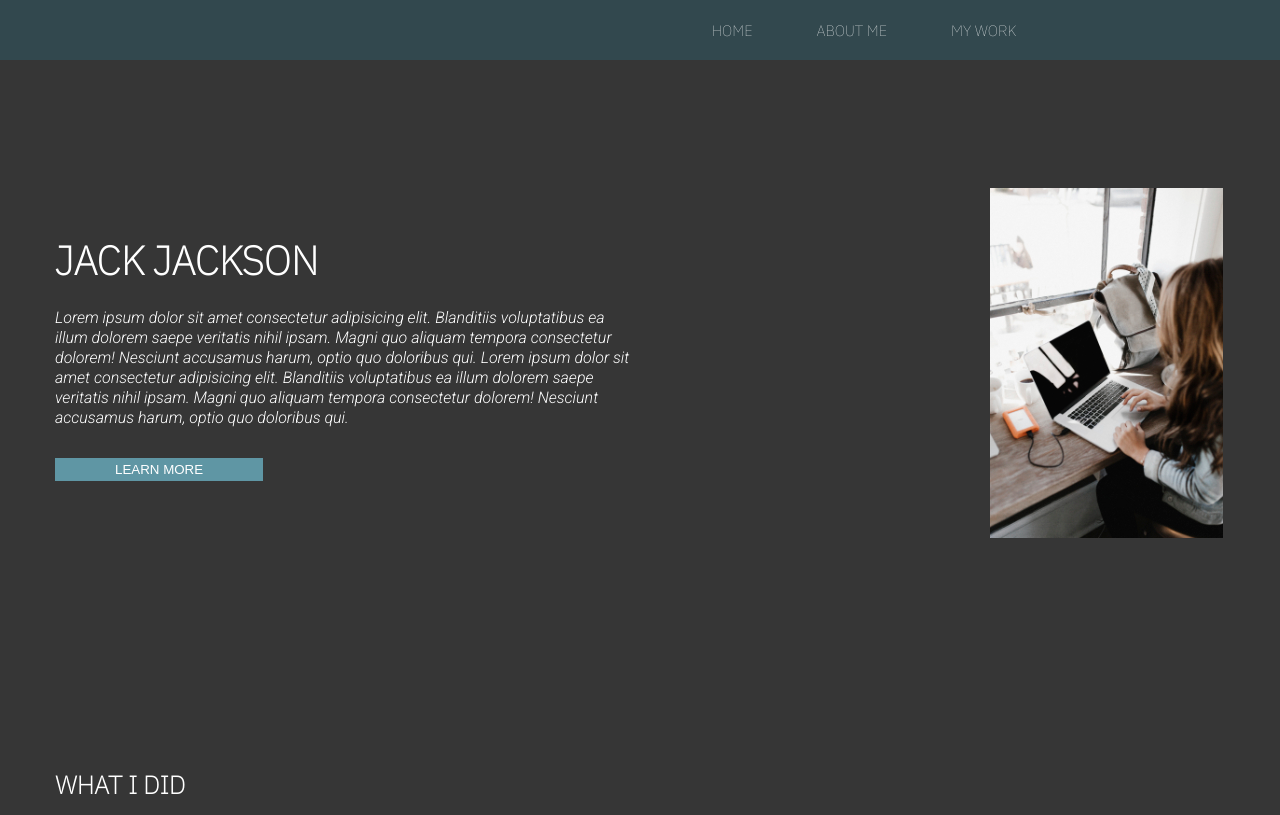
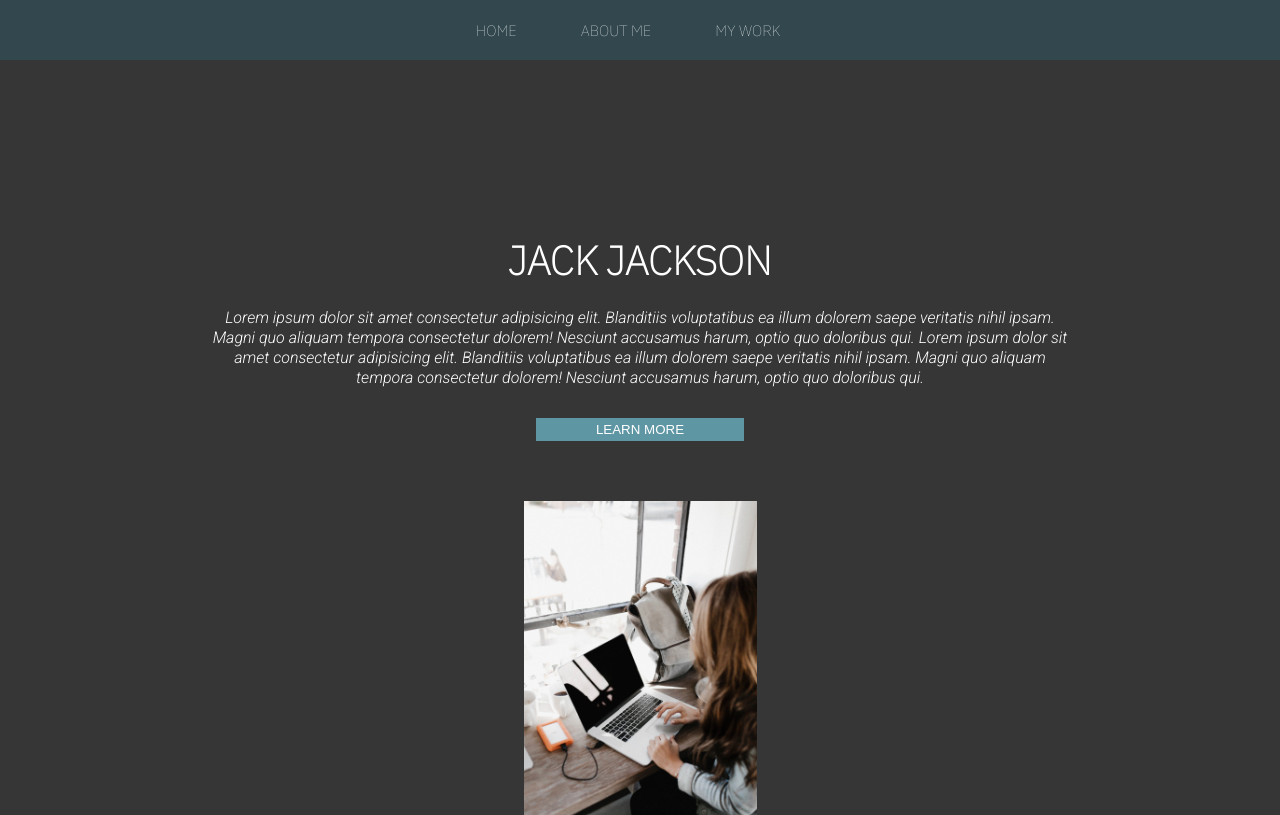
Before and after one commit to kokky02/JACK_JACKSON, a plain HTML site: page src/index.html in a window 1280 px wide. Shown: the top 815 px of the page. Drawn offline with Linux system fonts and the light colour scheme.

Commit message:
responzivita

```diff
--- a/src/index.html
+++ b/src/index.html
@@ -110,6 +110,10 @@
         </div>
     </section>
 
+    <footer>
+        <span class="footer">© Jack Jackson 2020</span>
+    </footer>
+
 
 
 </body>
--- a/src/sass/style.sass
+++ b/src/sass/style.sass
@@ -32,6 +32,11 @@ body
     z-index: 100000
     background: $nav
     font-family: 'IBM Plex Sans', sans-serif
+    @media (max-width: 1290px)
+        justify-content: center
+        text-align: center
+        display: flex
+
 
     a
         text-decoration: none
@@ -43,6 +48,8 @@ body
         list-style: none
         font-size: 15px
         padding-right: 200px
+        @media (max-width: 1290px)
+            padding-right: 0
 
         .nav-link
             a
@@ -51,13 +58,21 @@ body
 
 .main
     margin-bottom: 200px
+    @media (max-width: 1290px)
+        margin-bottom: 100px
     &-block
         display: flex
         padding: 180px 0 15px 0
+        @media (max-width: 1290px)
+            display: block
 
     &-text
         flex-basis: 50%
         color: $text
+        @media (max-width: 1290px)
+            justify-content: center
+            text-align: center
+            display: block
 
         &__title
             font-family: 'IBM Plex Sans', sans-serif
@@ -69,6 +84,8 @@ body
             line-height: 20px
             display: block
             margin-bottom: 30px
+            @media (max-width: 1290px)
+                padding: 0 150px
 
         &__button
             padding: 4px 60px
@@ -78,17 +95,31 @@ body
             &:hover
                 background-color: darken($button, 5%)
                 cursor: pointer
+            @media (max-width: 1290px)
+                margin-bottom: 60px
 
     &-image
         margin-left: 350px
+        @media (max-width: 1290px)
+            display: flex
+            align-items: center
+            margin: auto
+            flex-direction: column
+
+
+
 
 
 .title
     font-family: 'IBM Plex Sans', sans-serif
-    line-height: 55px
     margin-bottom: 10px
     font-size: 25px
     color: $text
+    @media (max-width: 1290px)
+        justify-content: center
+        text-align: center
+        display: flex
+
 
 .benefits
     display: flex
@@ -98,6 +129,7 @@ body
         display: block
         justify-content: space-between
         align-items: center
+
 
     .benefit
         background-color: $button
@@ -112,6 +144,7 @@ body
             display: block
             align-items: center
             margin: auto
+            margin-bottom: 15px
 
         &__image
             bottom: 0
@@ -126,3 +159,13 @@ body
         .subtitle
             font-size: 18px
             font-family: 'IBM Plex Sans', sans-serif
+
+
+
+.footer
+    color: $text
+    justify-content: center
+    text-align: center
+    display: flex
+    padding-bottom: 20px
+    font-size: 11px
```
Also changed, not shown: src/css/style.css, src/css/style.min.css, 2 other files.
